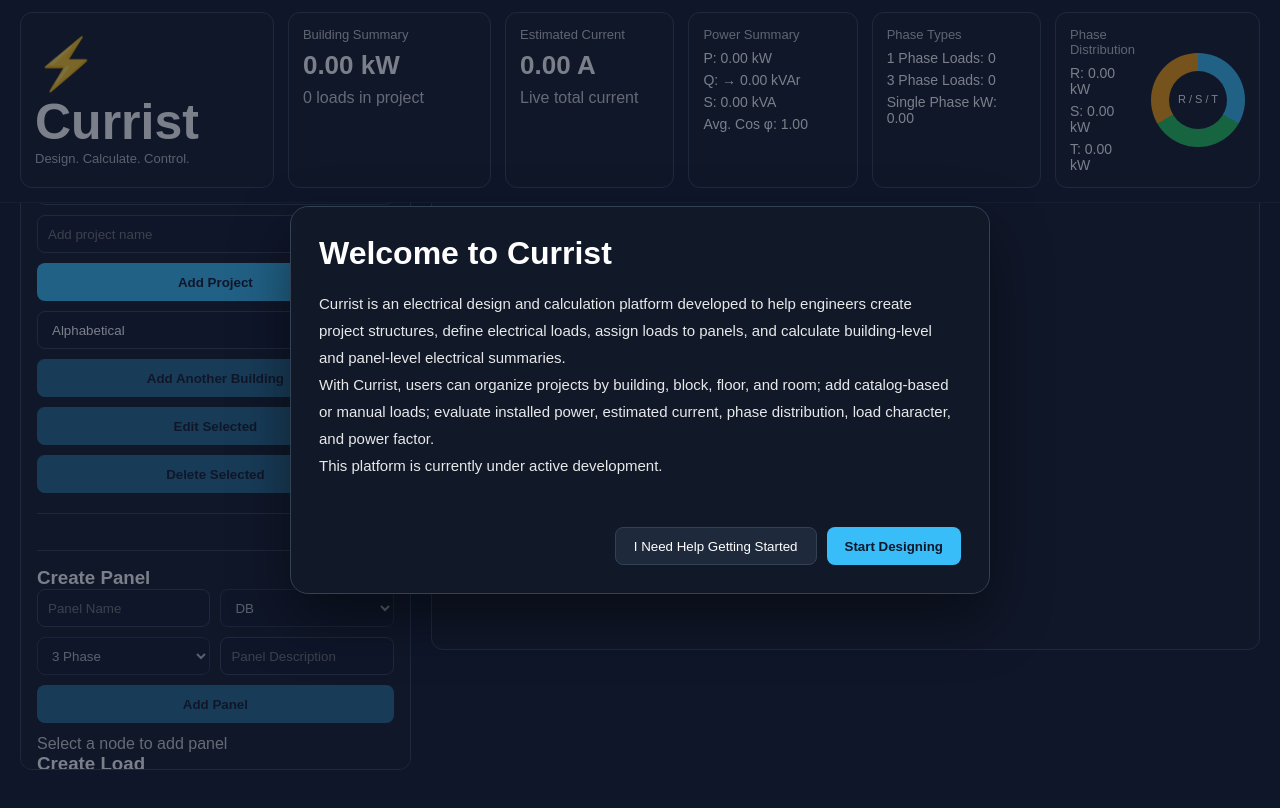
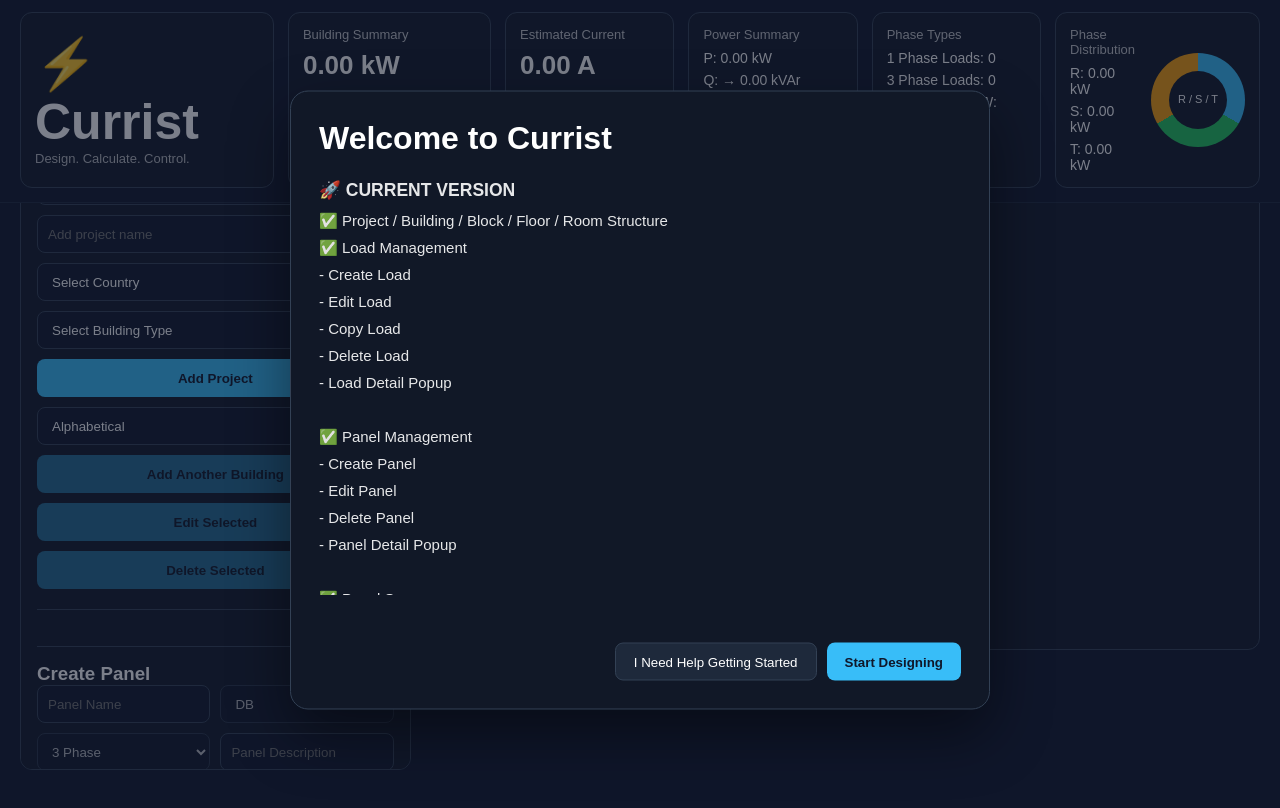
Before and after one commit to ErginYurttas/currist, a Next.js app: page / in a window 1280 px wide. Shown: the top 808 px of the page. Built offline with nearby package versions, Linux system fonts and the light colour scheme.

Commit message:
Panel edit, panel detail, country, building type, roadmap update

```diff
--- a/src/app/page.tsx
+++ b/src/app/page.tsx
@@ -34,6 +34,36 @@
 ];
 
 const cosPhiOptions = ["0.75", "0.80", "0.85", "0.90", "0.95", "1.00"];
+
+const countryOptions = [
+  "Turkey",
+  "Germany",
+  "France",
+  "United Kingdom",
+  "United States",
+  "Saudi Arabia",
+  "United Arab Emirates",
+  "Qatar",
+  "Kuwait",
+  "Other",
+];
+
+const buildingTypeOptions = [
+  "Hospital",
+  "Shopping Mall",
+  "Office",
+  "Hotel",
+  "Airport",
+  "Factory",
+  "Data Center",
+  "School",
+  "University",
+  "Residential",
+  "Other",
+];
+
+
+
 const fieldStyle: React.CSSProperties = {
   padding: "8px 10px",
   borderRadius: 8,
@@ -71,6 +101,8 @@
   const [panels, setPanels] = useState<Panel[]>([]);
 
   const [name, setName] = useState("");
+  const [projectCountry, setProjectCountry] = useState("");
+  const [buildingType, setBuildingType] = useState("");
   const [selectedParent, setSelectedParent] = useState<number | null>(null);
   const [type, setType] = useState<StructureType>("project");
   const [sortMode, setSortMode] = useState<SortMode>("alphabetical");
@@ -103,6 +135,7 @@
   const [connectedPanelId, setConnectedPanelId] = useState("");
   const [editingLoadId, setEditingLoadId] = useState<number | null>(null);
   const [isCopyDraft, setIsCopyDraft] = useState(false);
+  const [editingPanelId, setEditingPanelId] = useState<number | null>(null);
 
   const selectedNode = useMemo(
     () => structures.find((s) => s.id === selectedParent),
@@ -422,6 +455,31 @@
 const handleAddPanel = () => {
   if (!selectedNode) return;
   if (!panelName.trim()) return;
+  if (editingPanelId !== null) {
+  setPanels((prev) =>
+    prev.map((panel) =>
+      panel.id === editingPanelId
+        ? {
+            ...panel,
+            name: panelName.trim(),
+            panelType,
+            phaseType: panelPhaseType,
+            structureId: selectedNode.id,
+            description: panelDescription.trim() || undefined,
+          }
+        : panel
+    )
+  );
+
+  setEditingPanelId(null);
+
+  setPanelName("");
+  setPanelType("DB");
+  setPanelPhaseType("3P");
+  setPanelDescription("");
+
+  return;
+}
 
   const now = Date.now();
 
@@ -1043,6 +1101,30 @@
 <button
   onClick={(e) => {
     e.stopPropagation();
+
+    setEditingPanelId(panel.id);
+
+    setPanelName(panel.name);
+    setPanelType(panel.panelType);
+    setPanelPhaseType(panel.phaseType);
+    setPanelDescription(panel.description || "");
+
+    setSelectedParent(panel.structureId);
+  }}
+  style={{
+    ...buttonStyle,
+    minWidth: 90,
+    background: "#334155",
+    color: "white",
+    cursor: "pointer",
+  }}
+>
+  Edit
+</button>
+
+  <button
+    onClick={(e) => {
+      e.stopPropagation();
       handleDeletePanel(panel.id);
     }}
     style={{
@@ -1499,6 +1581,32 @@
               onChange={(e) => setName(e.target.value)}
             />
 
+            <select
+              style={fieldStyle}
+              value={projectCountry}
+              onChange={(e) => setProjectCountry(e.target.value)}
+              >
+              <option value="">Select Country</option>
+              {countryOptions.map((country) => (
+              <option key={country} value={country}>
+              {country}
+              </option>
+              ))}
+            </select>
+
+            <select
+              style={fieldStyle}
+              value={buildingType}
+              onChange={(e) => setBuildingType(e.target.value)}
+              >
+              <option value="">Select Building Type</option>
+              {buildingTypeOptions.map((type) => (
+              <option key={type} value={type}>
+              {type}
+              </option>
+              ))}
+            </select>
+
             <button
               style={{ ...buttonStyle, cursor: "pointer" }}
               onClick={handleAddOrUpdate}
@@ -1633,7 +1741,7 @@
       gridColumn: "span 2",
       }}
       >
-      Add Panel
+      {editingPanelId !== null ? "Update Panel" : "Add Panel"}
     </button>
   </div>
 
@@ -1937,25 +2045,187 @@
     lineHeight: 1.8,
     opacity: 0.9,
     fontSize: 15,
-        }}
-      >
-        <p>
-          Currist is an electrical design and calculation platform developed
-          to help engineers create project structures, define electrical loads,
-          assign loads to panels, and calculate building-level and panel-level
-          electrical summaries.
-        </p>
-
-        <p>
-          With Currist, users can organize projects by building, block, floor,
-          and room; add catalog-based or manual loads; evaluate installed
-          power, estimated current, phase distribution, load character, and
-          power factor.
-        </p>
-
-        <p>
-          This platform is currently under active development.
-        </p>
+    maxHeight: 420,
+    overflowY: "auto",
+  }}
+>
+  <h3>🚀 CURRENT VERSION</h3>
+
+  <div>✅ Project / Building / Block / Floor / Room Structure</div>
+
+  <div>✅ Load Management</div>
+  <div>- Create Load</div>
+  <div>- Edit Load</div>
+  <div>- Copy Load</div>
+  <div>- Delete Load</div>
+  <div>- Load Detail Popup</div>
+
+  <br />
+
+  <div>✅ Panel Management</div>
+  <div>- Create Panel</div>
+  <div>- Edit Panel</div>
+  <div>- Delete Panel</div>
+  <div>- Panel Detail Popup</div>
+
+  <br />
+
+  <div>✅ Panel Summary</div>
+  <div>- Installed Power</div>
+  <div>- Current</div>
+  <div>- Load Count</div>
+  <div>- P-Q-S Calculation</div>
+  <div>- Average Cos φ</div>
+  <div>- R-S-T Distribution</div>
+
+  <br />
+
+  <div>✅ Country Selection</div>
+  <div>✅ Building Type Selection</div>
+
+  <br />
+
+  <div>✅ Created At / Last Edited</div>
+
+  <br />
+
+  <div>✅ Connected Panel Validation</div>
+  <div>- 3 Phase loads cannot be connected to 1 Phase panels</div>
+
+  <hr style={{ margin: "16px 0", borderColor: "#334155" }} />
+
+  <h3>🔄 IN PROGRESS</h3>
+
+  <div>□ Panel Copy With Loads</div>
+
+  <div>□ Panel Export to Excel</div>
+
+  <div>□ Full Location Chain</div>
+  <div>- Project</div>
+  <div>- Building</div>
+  <div>- Block</div>
+  <div>- Floor</div>
+  <div>- Room</div>
+
+  <br />
+
+  <div>□ Country Based Time Zone</div>
+
+  <hr style={{ margin: "16px 0", borderColor: "#334155" }} />
+
+  <h3>📋 PLANNED FEATURES</h3>
+
+  <div>□ Diversity Factor</div>
+
+  <br />
+
+  <div>□ Mutually Exclusive Loads</div>
+
+  <div style={{ marginLeft: 12 }}>
+    Example:
+  </div>
+
+  <div style={{ marginLeft: 24 }}>CWP-03</div>
+  <div style={{ marginLeft: 24 }}>HWP-03</div>
+
+  <div style={{ marginLeft: 12 }}>
+    These loads never operate simultaneously.
+  </div>
+
+  <div style={{ marginLeft: 12 }}>
+    The calculation will use the larger load instead of summing both loads.
+  </div>
+
+  <br />
+
+  <div>□ Demand Factor</div>
+
+  <div>□ Coincidence Factor</div>
+
+  <hr style={{ margin: "16px 0", borderColor: "#334155" }} />
+
+  <h3>⚡ ELECTRICAL CALCULATIONS</h3>
+
+  <div>□ Compensation Calculation</div>
+
+  <div>□ Transformer Selection</div>
+
+  <div>□ Generator Selection</div>
+
+  <div>□ UPS Selection</div>
+
+  <hr style={{ margin: "16px 0", borderColor: "#334155" }} />
+
+  <h3>🔌 CABLE ENGINEERING</h3>
+
+  <div>□ Cable Sizing</div>
+
+  <div>□ Voltage Drop Calculation</div>
+
+  <div>□ Cable Length Summary</div>
+
+  <div>□ Project Cable Report</div>
+
+  <hr style={{ margin: "16px 0", borderColor: "#334155" }} />
+
+  <h3>📤 EXPORT & COMMUNICATION</h3>
+
+  <div>□ Excel Export</div>
+
+  <div>□ PDF Export</div>
+
+  <div>□ Email Export</div>
+
+  <hr style={{ margin: "16px 0", borderColor: "#334155" }} />
+
+  <h3>🏭 PANEL MANUFACTURER WORKFLOW</h3>
+
+  <div>□ Freeze Panel</div>
+
+  <div>□ Send Frozen Panel To Supplier</div>
+
+  <div>□ Revision Tracking</div>
+
+  <div>□ Revision Summary Mail</div>
+
+  <br />
+
+  <div>Examples:</div>
+
+  <div>- Pump-03 deleted</div>
+  <div>- Fan-02 power changed (3.0 kW → 5.5 kW)</div>
+  <div>- Chiller-01 renamed</div>
+  <div>- New load added</div>
+
+  <hr style={{ margin: "16px 0", borderColor: "#334155" }} />
+
+  <h3>📱 PLATFORM</h3>
+
+  <div>□ Mobile Responsive</div>
+
+  <div>□ Tablet Responsive</div>
+
+  <hr style={{ margin: "16px 0", borderColor: "#334155" }} />
+
+  <h3>📦 Version</h3>
+
+  <div>Version: 0.4.0</div>
+
+  <div style={{ marginTop: 10 }}>
+  <strong>Developed By:</strong> Ergin Yurttaş
+</div>
+
+<div>
+  <strong>Contact:</strong> erginyurttas@gmail.com
+</div>
+
+  <div style={{ marginTop: 12 }}>
+  <strong>Last Update:</strong> June 5, 2026 2:50:13 PM
+</div>
+
+<ul>
+
+</ul>
 </div>
 
       <div
@@ -2157,9 +2427,105 @@
   </>
 )}
 
-
-
-      </div>
-    </div>
-  );
-}
+{selectedPanelDetail && (
+  <>
+    <div
+      onClick={() => setSelectedPanelDetail(null)}
+      style={{
+        position: "fixed",
+        inset: 0,
+        background: "rgba(15, 23, 42, 0.45)",
+        zIndex: 9998,
+      }}
+    />
+
+    <div
+      style={{
+        position: "fixed",
+        top: "50%",
+        left: "50%",
+        transform: "translate(-50%, -50%)",
+        width: 520,
+        maxWidth: "calc(100vw - 40px)",
+        background: "#111827",
+        border: "1px solid #334155",
+        borderRadius: 16,
+        padding: 20,
+        zIndex: 9999,
+        boxShadow: "0 20px 50px rgba(0,0,0,0.35)",
+        lineHeight: 1.8,
+      }}
+    >
+      <h3 style={{ marginTop: 0 }}>Panel Detail</h3>
+
+      <div><strong>Panel Name:</strong> {selectedPanelDetail.name}</div>
+      <div><strong>Panel Type:</strong> {selectedPanelDetail.panelType}</div>
+      <div><strong>Phase:</strong> {selectedPanelDetail.phaseType}</div>
+      <div><strong>Description:</strong> {selectedPanelDetail.description || "-"}</div>
+
+      {(() => {
+        const locationNode = structures.find(
+          (s) => s.id === selectedPanelDetail.structureId
+          );
+
+          return (
+          <div>
+          <strong>Location:</strong>{" "}
+          {locationNode ? locationNode.name : "-"}
+          </div>
+        );
+      })()}
+
+      <hr style={{ margin: "14px 0", borderColor: "#334155" }} />
+
+{(() => {
+  const panelSummary = panelSummaries.find(
+    (summary) => summary.panelId === selectedPanelDetail.id
+  );
+
+  return (
+    <>
+      <div><strong>Total Power:</strong> {formatNumber(panelSummary?.totalKw ?? 0)} kW</div>
+      <div><strong>Total Current:</strong> {formatNumber(panelSummary?.totalCurrent ?? 0)} A</div>
+      <div><strong>Load Count:</strong> {panelSummary?.loadCount ?? 0}</div>
+
+      <div><strong>P:</strong> {formatNumber(panelSummary?.panelP ?? 0)} kW</div>
+      <div><strong>Q:</strong> {formatNumber(panelSummary?.panelQ ?? 0)} kVAr</div>
+      <div><strong>S:</strong> {formatNumber(panelSummary?.panelS ?? 0)} kVA</div>
+      <div><strong>Avg. Cos φ:</strong> {formatNumber(panelSummary?.averageCosPhi ?? 1, 2)}</div>
+
+      <hr style={{ margin: "14px 0", borderColor: "#334155" }} />
+
+      <div><strong>R Phase:</strong> {formatNumber(panelSummary?.panelR ?? 0)} kW</div>
+      <div><strong>S Phase:</strong> {formatNumber(panelSummary?.panelSPhase ?? 0)} kW</div>
+      <div><strong>T Phase:</strong> {formatNumber(panelSummary?.panelT ?? 0)} kW</div>
+    </>
+  );
+})()}
+
+      <div>
+        <strong>Created At:</strong>{" "}
+        {new Date(selectedPanelDetail.createdAt).toLocaleString("tr-TR", {
+          timeZone: "Europe/Istanbul",
+        })}
+      </div>
+
+      <div style={{ display: "flex", justifyContent: "flex-end", marginTop: 18 }}>
+        <button
+          onClick={() => setSelectedPanelDetail(null)}
+          style={{
+            ...buttonStyle,
+            cursor: "pointer",
+          }}
+        >
+          Close
+        </button>
+      </div>
+    </div>
+  </>
+)}
+
+      </div>
+    </div>
+  );
+}
```
Lines whose indentation alone changed are shown as unchanged.
